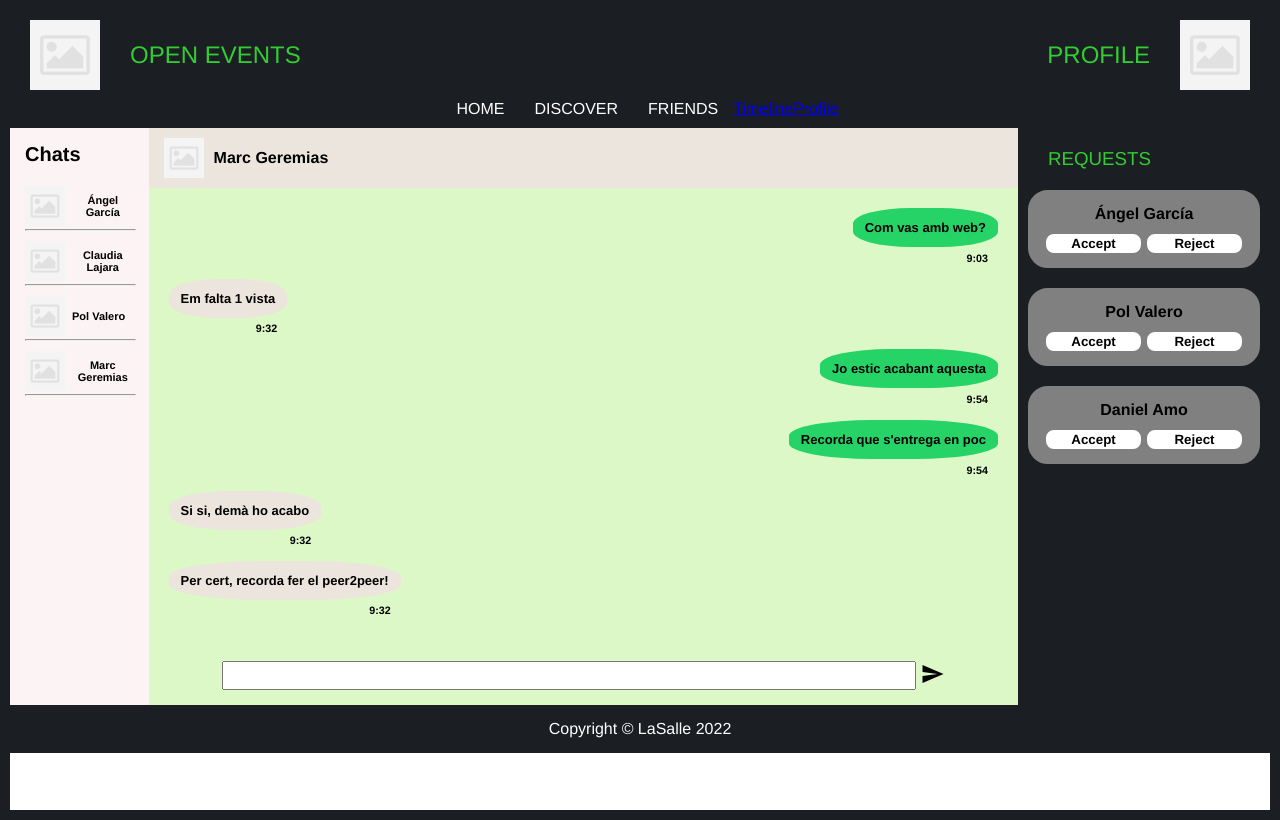
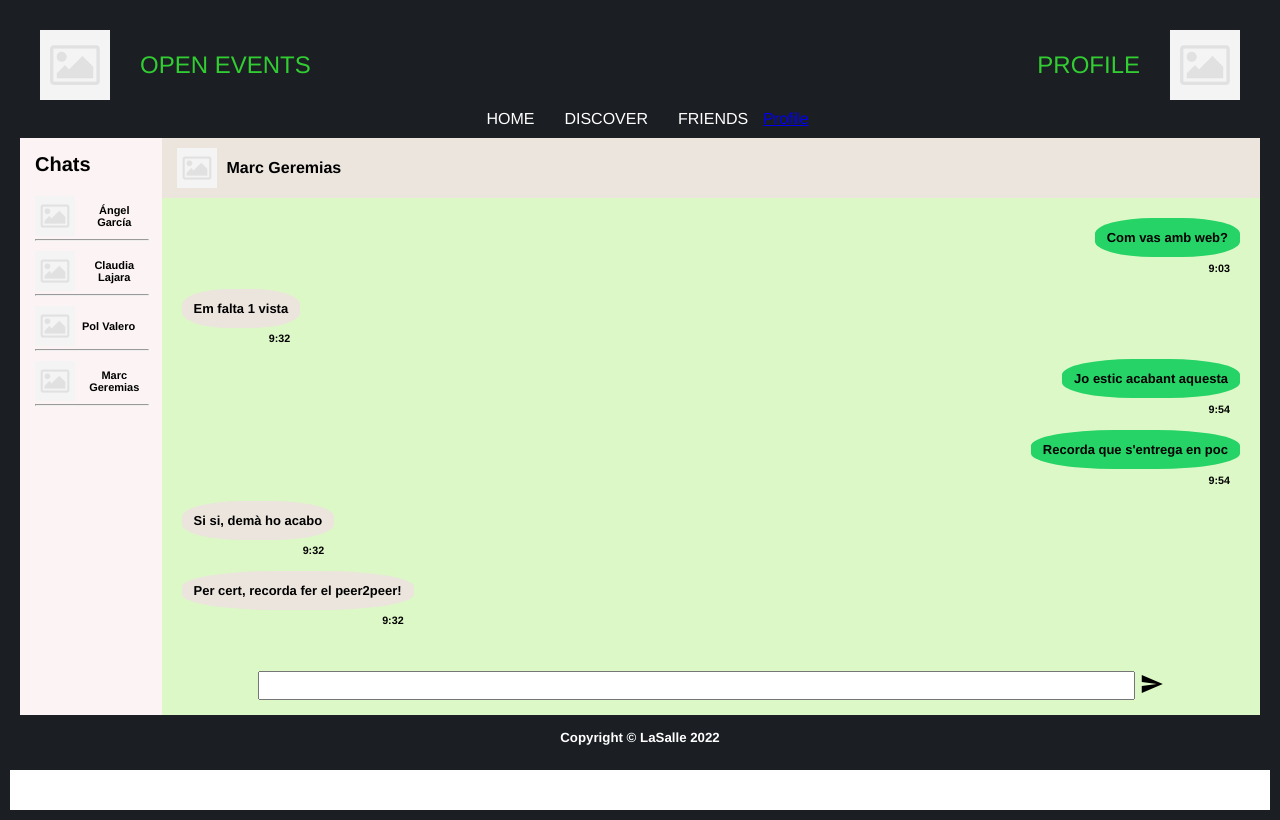
Before and after one commit to pol-valero/vue-open-events-web, a Vue app: page /chat in a window 1280 px wide. Built offline with nearby package versions, Linux system fonts and the light colour scheme.

Commit message:
aside hided; visual bugs resolved

```diff
--- a/src/App.vue
+++ b/src/App.vue
@@ -3,6 +3,7 @@ import { RouterLink, RouterView } from "vue-router";
 </script>
 
 <template>
+  <body>
     <header>
       <div id="top-header">
         <div id="title-logo">
@@ -35,7 +36,6 @@ import { RouterLink, RouterView } from "vue-router";
 
         <!-- Testing purposes -->
         <nav>
-        <RouterLink to="/timeline">Timeline</RouterLink>
           <RouterLink to="/profile">Profile</RouterLink>
         </nav>
       </div>
@@ -77,8 +77,9 @@ import { RouterLink, RouterView } from "vue-router";
   </div>
 
   <footer>
-    <p class="small-padding">Copyright &copy LaSalle 2022</p>
+    <h5 class="small-padding">Copyright &copy LaSalle 2022</h5>
   </footer>
+  </body>
 </template>
 
 <style scoped></style>
--- a/src/assets/main.css
+++ b/src/assets/main.css
@@ -38,6 +38,7 @@ header {
 main {
     order: initial; /*Important!*/
     width: 100%;    /*Important!*/
+    height: 100%;
 }
 
 #title-logo{
@@ -88,6 +89,8 @@ main {
 #center-screen{
     display: flex;
     flex-direction: row;
+    align-content: stretch;
+
 }
 
 aside{
--- a/src/views/ChatView.vue
+++ b/src/views/ChatView.vue
@@ -1,4 +1,9 @@
 <style>
+
+aside{
+  display: none;
+}
+
 /* People */
 .little-img {
   width: 40px;
--- a/src/views/TimelineView.vue
+++ b/src/views/TimelineView.vue
@@ -1,4 +1,9 @@
 <style>
+
+aside{
+  display: none;
+}
+
 #container-timeline {
   margin: 25px 90px;
   border-left: 5px solid #82cd47;
```
Also changed, not shown: 1 other file (tests, documents, lock files or other folders). Lines whose indentation alone changed are shown as unchanged.
